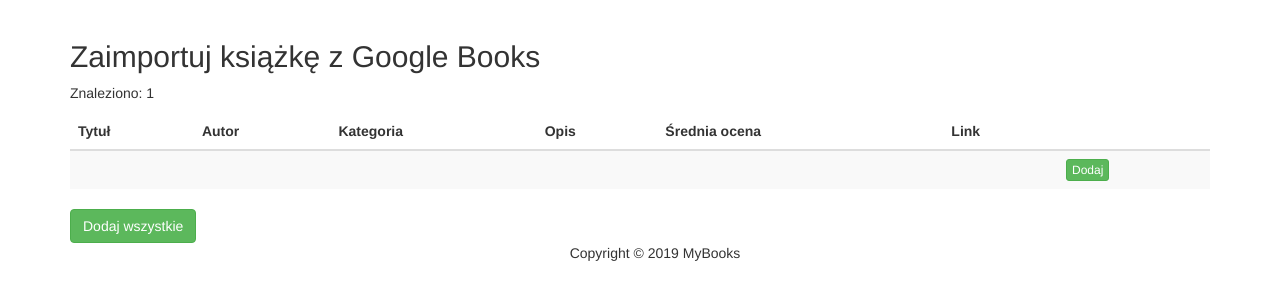
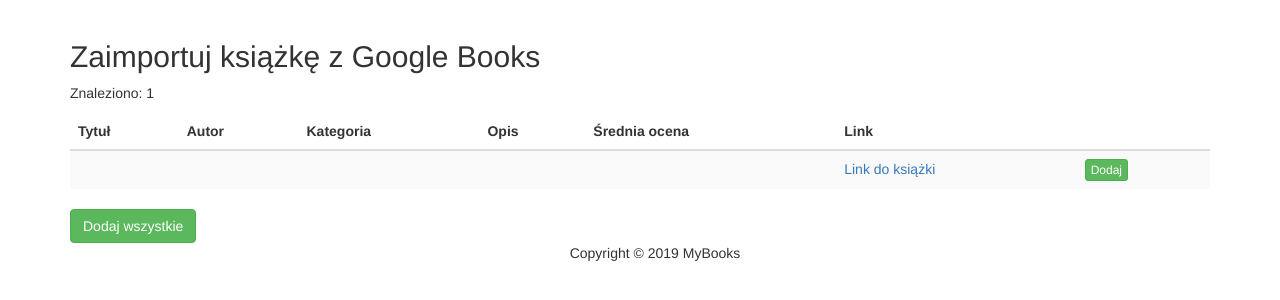
Before and after one commit to efefre/MyBook_project, a Django app: template myBooks_root/templates/books/add_book_from_google_api.html in a window 1280 px wide. Shown: the part 72-372 px from the top of the page. Run offline with Django 3.2, Linux system fonts and the light colour scheme; tables that the repository leaves empty hold one stand-in row (values such as "Sample post"); the template is opened without the code that fills it: values that come from a table or form of the project are taken from there, most other values are stand-ins (such as "Sample title", 1, 10 or a date in 2020); some libraries are stand-ins or nearby versions.

Commit message:
Display canonical links as 'Link do książki' and add target'_blank'

```diff
--- a/myBooks_root/templates/books/add_book_from_google_api.html
+++ b/myBooks_root/templates/books/add_book_from_google_api.html
@@ -35,7 +35,7 @@
                     </td>
                     <td>{{ book.volumeInfo.description }}</td>
                     <td>{{ book.volumeInfo.averageRating }}</td>
-                    <td>{{ book.volumeInfo.canonicalVolumeLink }}</td>
+                    <td><a href="{{ book.volumeInfo.canonicalVolumeLink }}" target="_blank">Link do książki</a></td>
                     <td><button class="btn btn-xs btn-success">Dodaj</button></td>
                 </tr>
                 {% endfor %}
```
